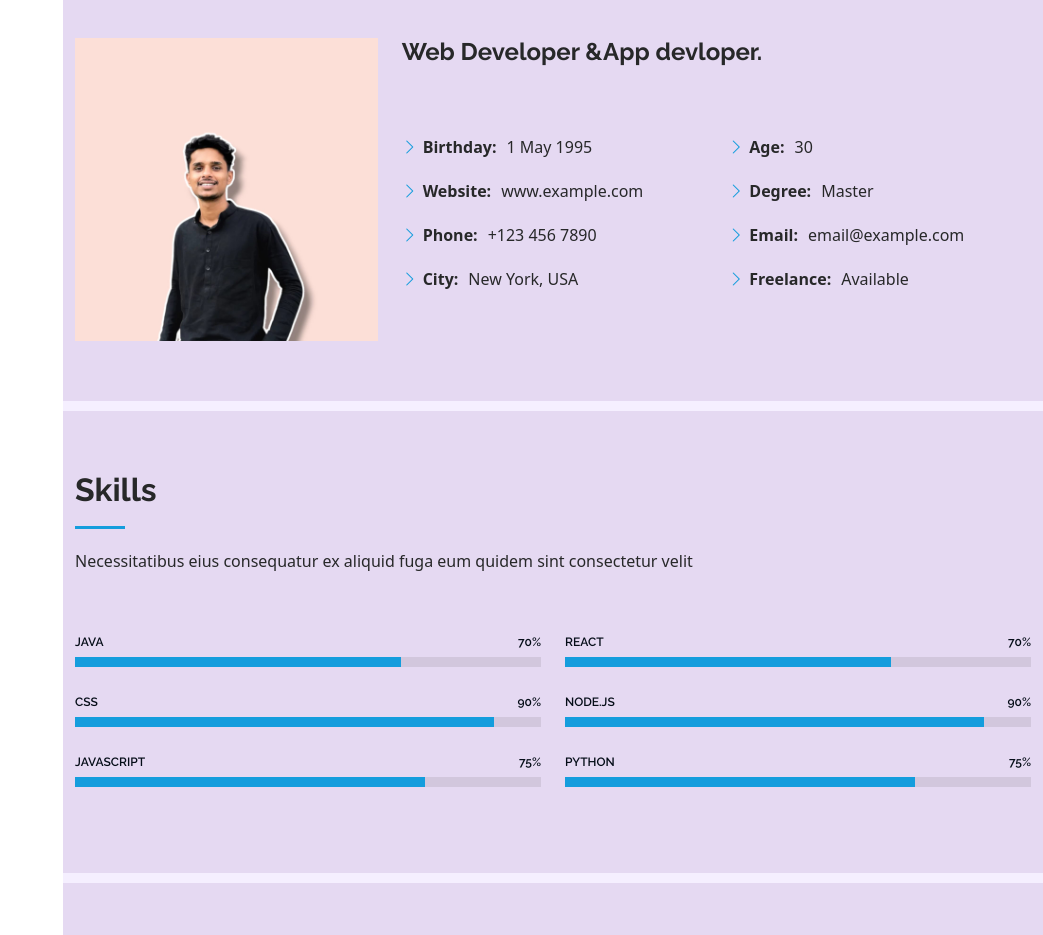
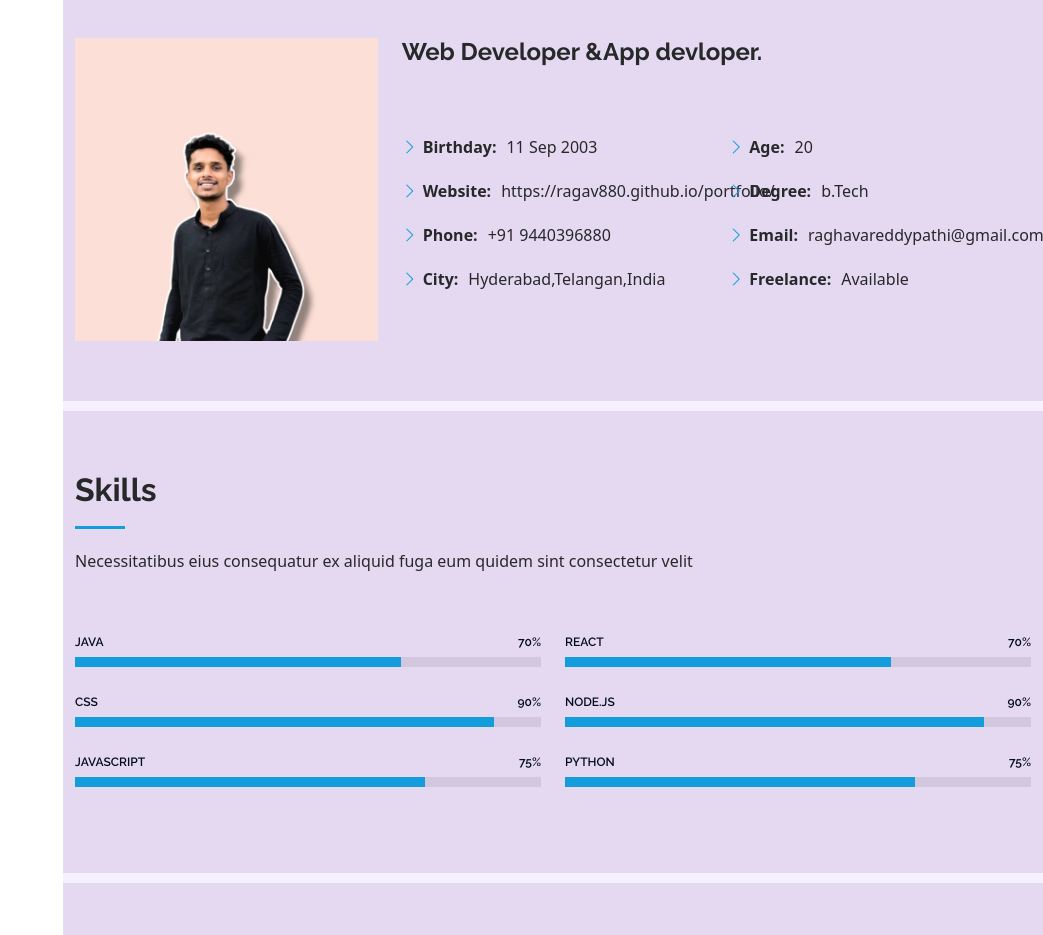
Before and after one commit to ragav880/portfolio, a plain HTML site: page index.html in a window 1280 px wide. Shown: the part 1080-2015 px from the top of the page, without its empty margins (237-1280 px from the left). Drawn offline with nearby package versions, Linux system fonts and the light colour scheme.

Commit message:
Update index.html
about details changed

```diff
--- a/index.html
+++ b/index.html
@@ -125,17 +125,17 @@
             <div class="row">
               <div class="col-lg-6">
                 <ul>
-                  <li><i class="bi bi-chevron-right"></i> <strong>Birthday:</strong> <span>1 May 1995</span></li>
-                  <li><i class="bi bi-chevron-right"></i> <strong>Website:</strong> <span>www.example.com</span></li>
-                  <li><i class="bi bi-chevron-right"></i> <strong>Phone:</strong> <span>+123 456 7890</span></li>
-                  <li><i class="bi bi-chevron-right"></i> <strong>City:</strong> <span>New York, USA</span></li>
+                  <li><i class="bi bi-chevron-right"></i> <strong>Birthday:</strong> <span>11 Sep 2003</span></li>
+                  <li><i class="bi bi-chevron-right"></i> <strong>Website:</strong> <span>https://ragav880.github.io/portfolio/</span></li>
+                  <li><i class="bi bi-chevron-right"></i> <strong>Phone:</strong> <span>+91 9440396880</span></li>
+                  <li><i class="bi bi-chevron-right"></i> <strong>City:</strong> <span>Hyderabad,Telangan,India</span></li>
                 </ul>
               </div>
               <div class="col-lg-6">
                 <ul>
-                  <li><i class="bi bi-chevron-right"></i> <strong>Age:</strong> <span>30</span></li>
-                  <li><i class="bi bi-chevron-right"></i> <strong>Degree:</strong> <span>Master</span></li>
-                  <li><i class="bi bi-chevron-right"></i> <strong>Email:</strong> <span>email@example.com</span></li>
+                  <li><i class="bi bi-chevron-right"></i> <strong>Age:</strong> <span>20</span></li>
+                  <li><i class="bi bi-chevron-right"></i> <strong>Degree:</strong> <span>b.Tech</span></li>
+                  <li><i class="bi bi-chevron-right"></i> <strong>Email:</strong> <span>raghavareddypathi@gmail.com</span></li>
                   <li><i class="bi bi-chevron-right"></i> <strong>Freelance:</strong> <span>Available</span></li>
                 </ul>
               </div>
```
